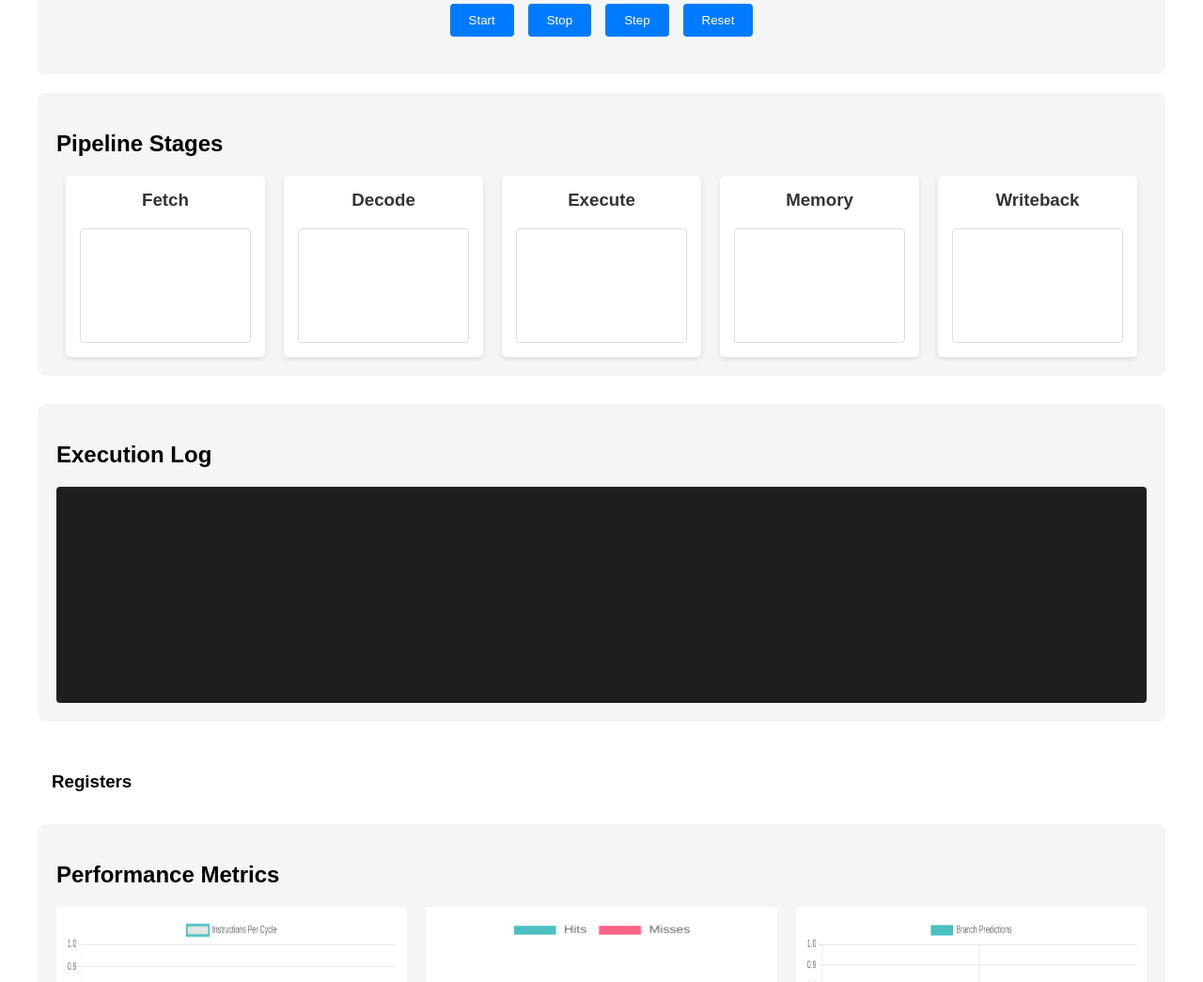
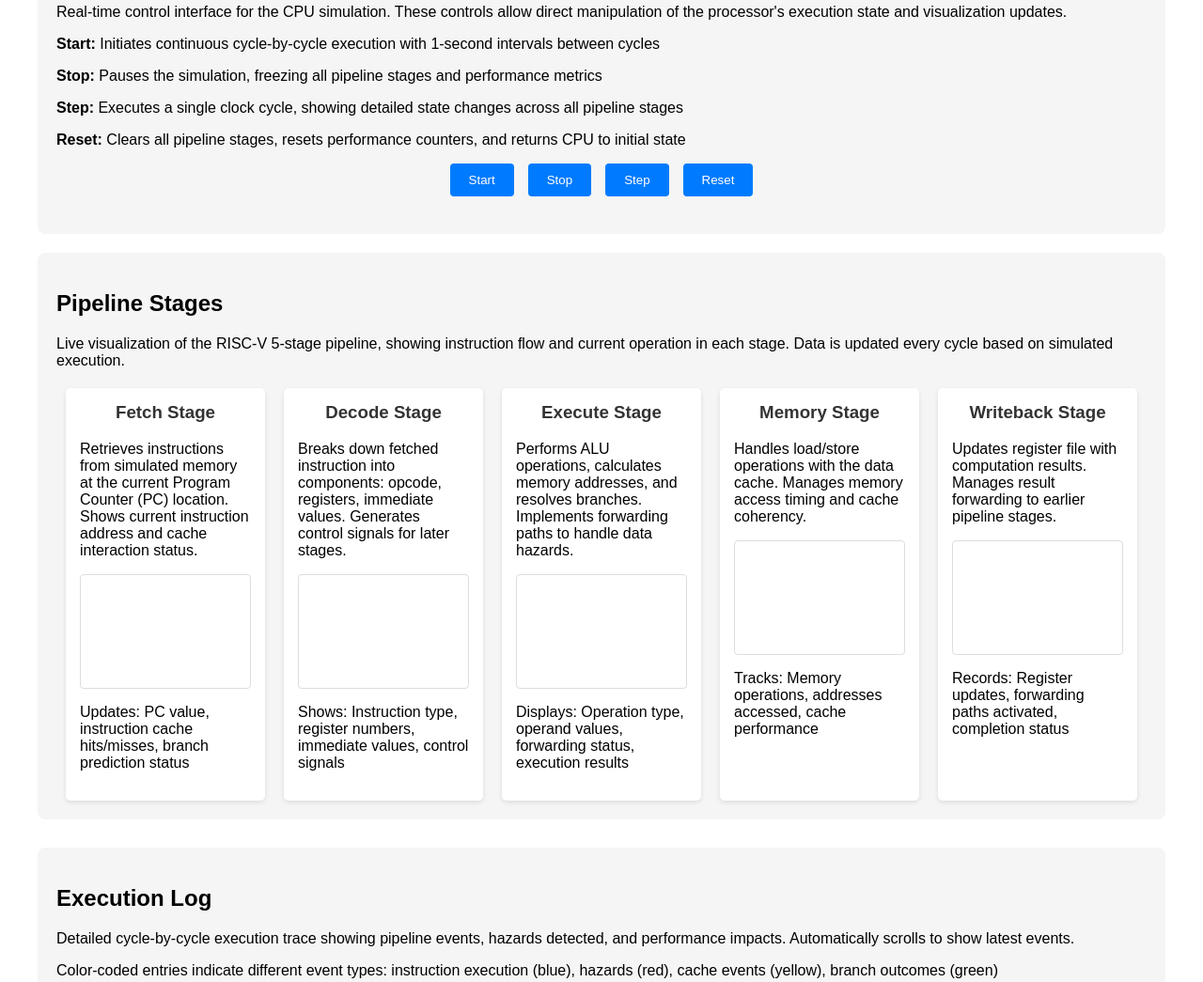
Before and after one commit to ekulkisnek/risc-v-cpu-simulator-Jan2025, a plain HTML site: page web/index.html in a window 1280 px wide. Shown: the part 200-1245 px from the top of the page at 94% size. Drawn offline with nearby package versions, Linux system fonts and the light colour scheme.

Commit message:
Assistant checkpoint: Added detailed descriptions to all UI sections
Assistant generated file changes:
- web/index.html: Add detailed descriptions to UI sections

---

User prompt:

please also put writing next to the title control panel, pipeline stages, fetch, decode, start step reset execution log registers EVERYTHING in the exact section it is used explaining exacly what is happening, exactly what is shown, exactly how it is generated, why. not just in the documenation section, in these panels themselves, write it along with the title, like very detailed long descriptions and subtitle type things

```diff
--- a/web/index.html
+++ b/web/index.html
@@ -15,6 +15,13 @@
 
         <div class="control-panel">
             <h2>Control Panel</h2>
+            <p class="section-description">Real-time control interface for the CPU simulation. These controls allow direct manipulation of the processor's execution state and visualization updates.</p>
+            <div class="control-description">
+                <p><strong>Start:</strong> Initiates continuous cycle-by-cycle execution with 1-second intervals between cycles</p>
+                <p><strong>Stop:</strong> Pauses the simulation, freezing all pipeline stages and performance metrics</p>
+                <p><strong>Step:</strong> Executes a single clock cycle, showing detailed state changes across all pipeline stages</p>
+                <p><strong>Reset:</strong> Clears all pipeline stages, resets performance counters, and returns CPU to initial state</p>
+            </div>
             <div class="controls">
                 <button id="start">Start</button>
                 <button id="stop">Stop</button>
@@ -25,42 +32,58 @@
 
         <div class="pipeline-visualization">
             <h2>Pipeline Stages</h2>
+            <p class="section-description">Live visualization of the RISC-V 5-stage pipeline, showing instruction flow and current operation in each stage. Data is updated every cycle based on simulated execution.</p>
             <div class="pipeline-stages">
                 <div class="stage" id="fetch">
-                    <h3>Fetch</h3>
+                    <h3>Fetch Stage</h3>
+                    <p class="stage-description">Retrieves instructions from simulated memory at the current Program Counter (PC) location. Shows current instruction address and cache interaction status.</p>
                     <div class="stage-content"></div>
+                    <p class="stage-metrics">Updates: PC value, instruction cache hits/misses, branch prediction status</p>
                 </div>
                 <div class="stage" id="decode">
-                    <h3>Decode</h3>
+                    <h3>Decode Stage</h3>
+                    <p class="stage-description">Breaks down fetched instruction into components: opcode, registers, immediate values. Generates control signals for later stages.</p>
                     <div class="stage-content"></div>
+                    <p class="stage-metrics">Shows: Instruction type, register numbers, immediate values, control signals</p>
                 </div>
                 <div class="stage" id="execute">
-                    <h3>Execute</h3>
+                    <h3>Execute Stage</h3>
+                    <p class="stage-description">Performs ALU operations, calculates memory addresses, and resolves branches. Implements forwarding paths to handle data hazards.</p>
                     <div class="stage-content"></div>
+                    <p class="stage-metrics">Displays: Operation type, operand values, forwarding status, execution results</p>
                 </div>
                 <div class="stage" id="memory">
-                    <h3>Memory</h3>
+                    <h3>Memory Stage</h3>
+                    <p class="stage-description">Handles load/store operations with the data cache. Manages memory access timing and cache coherency.</p>
                     <div class="stage-content"></div>
+                    <p class="stage-metrics">Tracks: Memory operations, addresses accessed, cache performance</p>
                 </div>
                 <div class="stage" id="writeback">
-                    <h3>Writeback</h3>
+                    <h3>Writeback Stage</h3>
+                    <p class="stage-description">Updates register file with computation results. Manages result forwarding to earlier pipeline stages.</p>
                     <div class="stage-content"></div>
+                    <p class="stage-metrics">Records: Register updates, forwarding paths activated, completion status</p>
                 </div>
             </div>
         </div>
 
         <div class="log-panel">
             <h2>Execution Log</h2>
+            <p class="section-description">Detailed cycle-by-cycle execution trace showing pipeline events, hazards detected, and performance impacts. Automatically scrolls to show latest events.</p>
+            <p class="log-description">Color-coded entries indicate different event types: instruction execution (blue), hazards (red), cache events (yellow), branch outcomes (green)</p>
             <div id="log-display"></div>
         </div>
 
         <div class="registers">
             <h3>Registers</h3>
+            <p class="section-description">Real-time view of RISC-V register file (x0-x31). Updates each cycle to show current values. Register x0 is hardwired to zero per RISC-V specification.</p>
+            <p class="register-description">Values shown in hexadecimal. Highlighted registers indicate recent writes. Hover for decimal conversion.</p>
             <div id="register-display"></div>
         </div>
 
         <div class="performance-metrics">
             <h2>Performance Metrics</h2>
+            <p class="section-description">Real-time performance monitoring graphs and statistics. Data collected and updated each cycle from simulated execution.</p>
             <div class="metrics-container">
                 <canvas id="ipcChart"></canvas>
                 <canvas id="cacheChart"></canvas>
```
